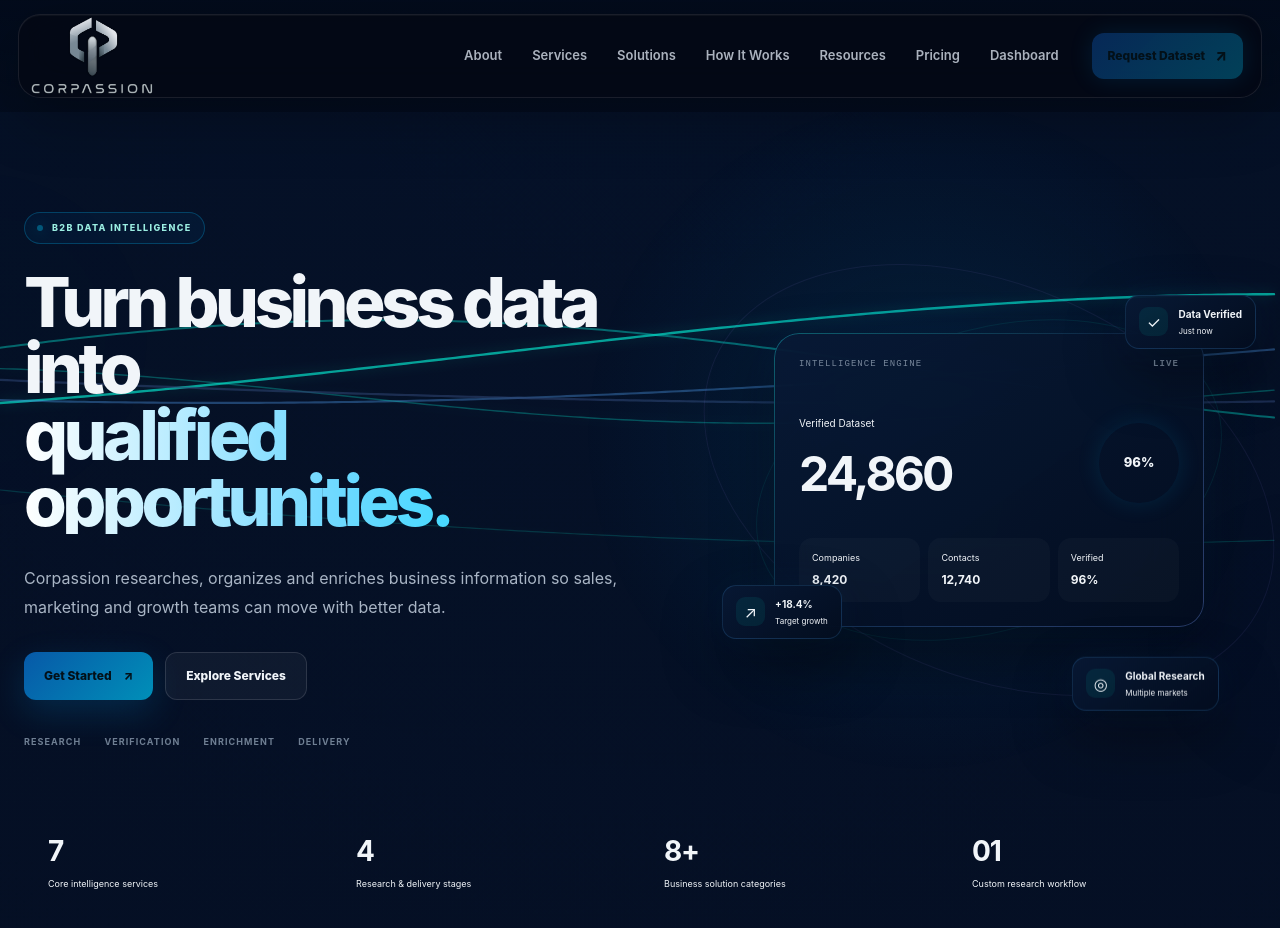
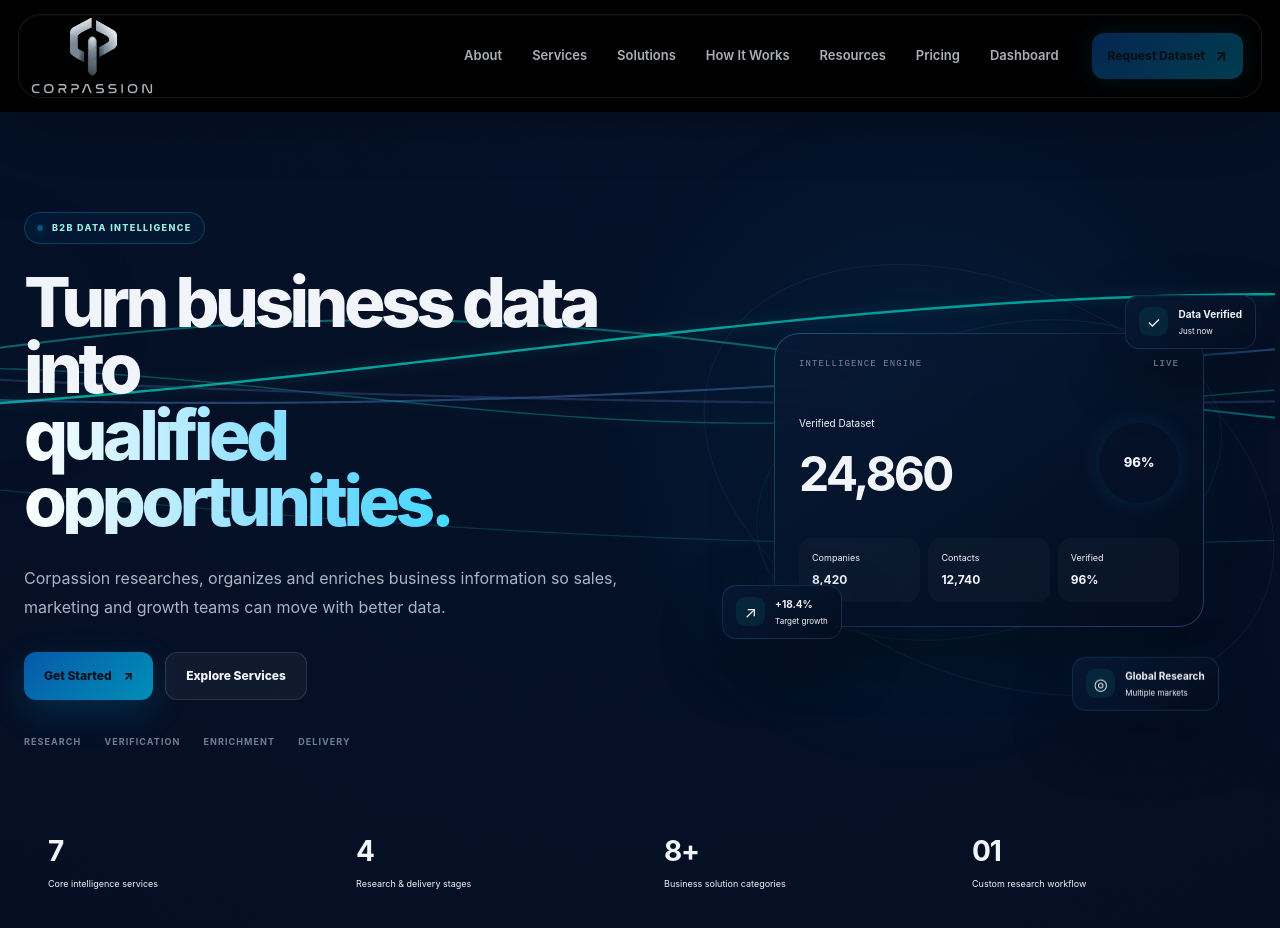
Before and after one commit to oppoand54321-art/corpassion, an Angular app: page / in a window 1280 px wide. Shown: the top 928 px of the page. Built offline with nearby package versions, Linux system fonts and the light colour scheme.

Commit message:
update corpassion navbar

```diff
--- a/src/app/app.css
+++ b/src/app/app.css
@@ -3619,3 +3619,12 @@ body {
     padding-left: 10px;
   }
 }
+/* CORPASSION NAVBAR — FULL BLACK BACKGROUND */
+.site-header {
+  background: #000000 !important;
+  background-color: #000000 !important;
+}
+
+.site-header .nav-shell {
+  background: #000000 !important;
+}
```
